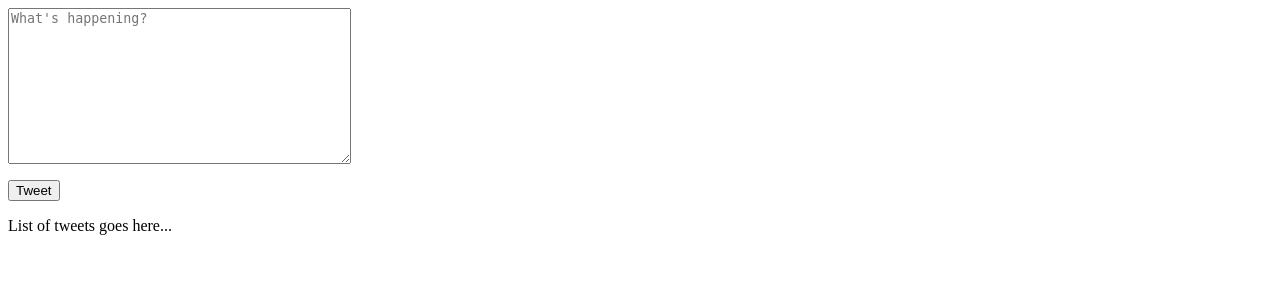
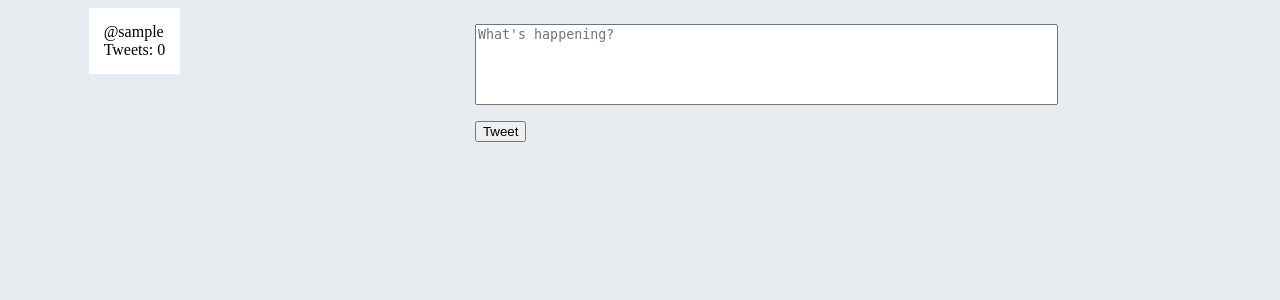
Before and after one commit to kevin-kientopp/django-twitter, a Django app: page /twitter/home in a window 1280 px wide. Shown: the top 300 px of the page. Run offline with Django 3.2, Linux system fonts and the light colour scheme; the visitor is signed in with stand-in values (Sample User, id 1); data that the repository does not hold is empty; parts of the project's set-up code (start-up, migrations or seed data) failed here and were passed over.

Commit message:
Improve look. Add profile section.

```diff
--- a/twitter/forms.py
+++ b/twitter/forms.py
@@ -21,7 +21,7 @@ class TweetForm(forms.ModelForm):
     body = forms.CharField(
             max_length = 140,
             label = '',
-            widget = forms.Textarea(attrs={'placeholder': "What's happening?"})
+            widget = forms.Textarea(attrs={'placeholder': "What's happening?", 'rows': 5, 'cols': 70})
             )
     class Meta:
         model = Tweet
--- a/twitter/static/twitter/style.css
+++ b/twitter/static/twitter/style.css
@@ -1,2 +1,53 @@
+body {
+  background: #e6ecf0;
+  box-sizing: border-box;
+}
+
 .tweet {
   padding: 1em 1em;
+  background: #fff;
+  border: 1px solid #e6ecf0;
+  margin: 5px;
+}
+
+.tweet-body {
+  padding-top: 1em;
+  padding-bottom: 1em;
+}
+
+textarea {
+  resize: none;
+}
+
+.container {
+  display: grid;
+  justify-items: center;
+  grid-template-columns: 20% auto;
+  grid-template-rows: auto auto;
+}
+
+.sidebar {
+  grid-column: 1 / 2;
+  grid-row: 1 / 2;
+}
+
+.profile {
+  background: #fff;
+  width: 100%;
+  padding: 15px;
+}
+
+.tweets {
+  grid-column: 2 / 3;
+  grid-row: 2 / 3;
+  width: 100%;
+}
+
+.tweetform {
+  grid-column: 2 / 3;
+  grid-row: 1 / 2;
+}
+
+* {
+  box-sizing: border-box;
+}
--- a/twitter/templates/twitter/home.html
+++ b/twitter/templates/twitter/home.html
@@ -2,19 +2,31 @@
 
 <link rel="stylesheet" type="text/css" href="{% static 'twitter/style.css' %}">
 
+<div class="container">
+  <div>
+    <div class="profile">
+      <div>@{{ username }}</div>
+      <div>Tweets: {{ num_tweets }}</div>
+    </div>
+  </div>
 {% if user.is_authenticated %}
+<div class="tweetform">
   <form method="post">
     {% csrf_token %}
     {{ form.as_p }}
     <input type="submit" value="Tweet">
   </form>
+</div>
 {% endif %}
 
-<div> List of tweets goes here...</div>
+<div class="tweets">
 {% for tweet in tweets %}
   <div class="tweet">
-    <div>{{tweet.body}}</div>
-    <div>{{tweet.auth_user}}</div>
-    <div>{{tweet.published_date}}</div>
+    <div>
+      <span>@{{tweet.auth_user}}</span>
+      <span>{{tweet.published_date}}</span>
+    </div>
+    <div class="tweet-body">{{tweet.body}}</div>
   </div>
 {% endfor %}
+</div>
--- a/twitter/views.py
+++ b/twitter/views.py
@@ -49,4 +49,4 @@ def home(request):
             return redirect('twitter:home')
     else:
         form = TweetForm()
-    return render(request, 'twitter/home.html', {'form': form, 'tweets': Tweet.objects.all()})
+    return render(request, 'twitter/home.html', {'form': form, 'tweets': Tweet.objects.all(), 'username': request.user.username, 'num_tweets': Tweet.objects.filter(auth_user=request.user).count()})
```
